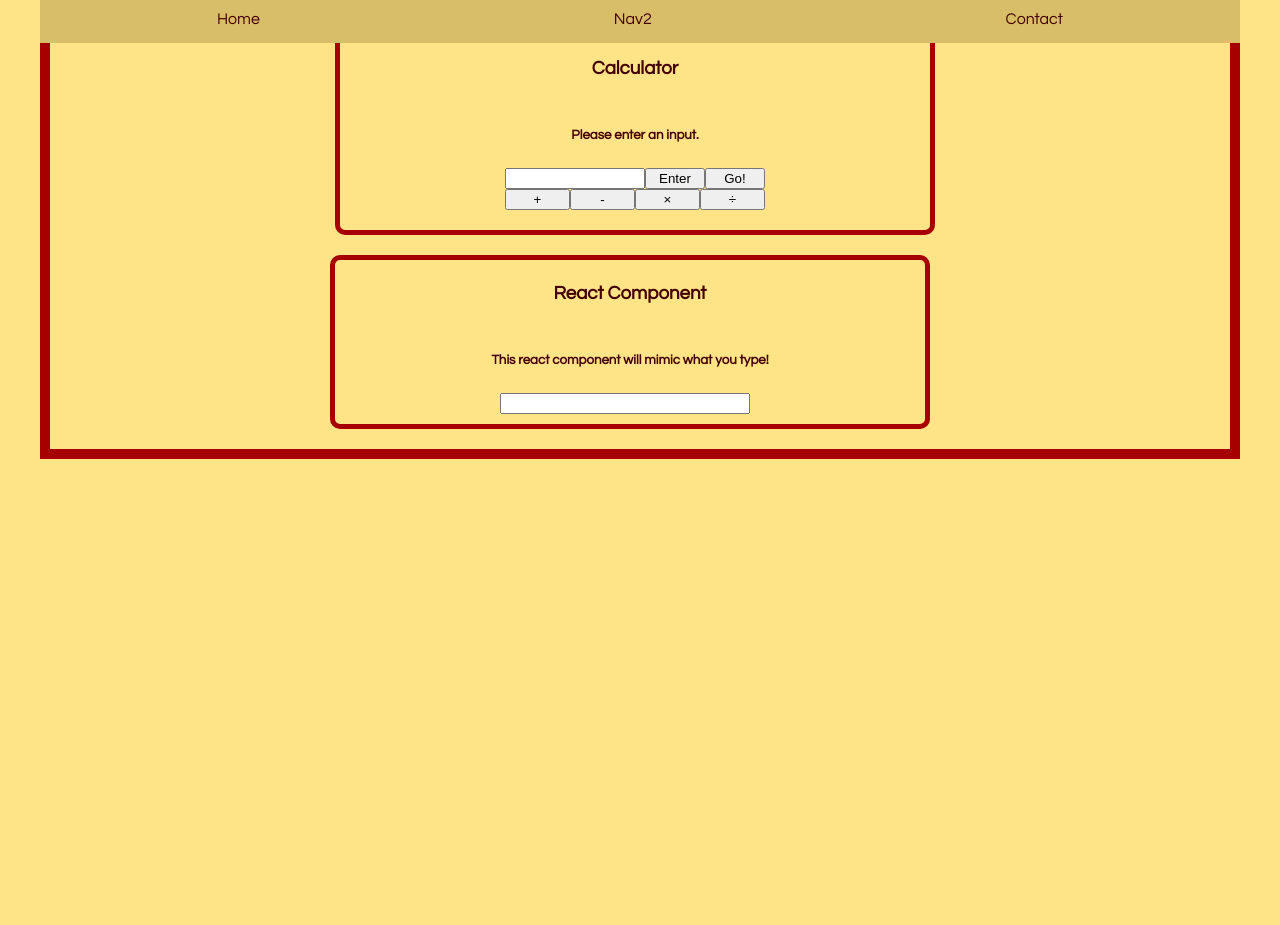
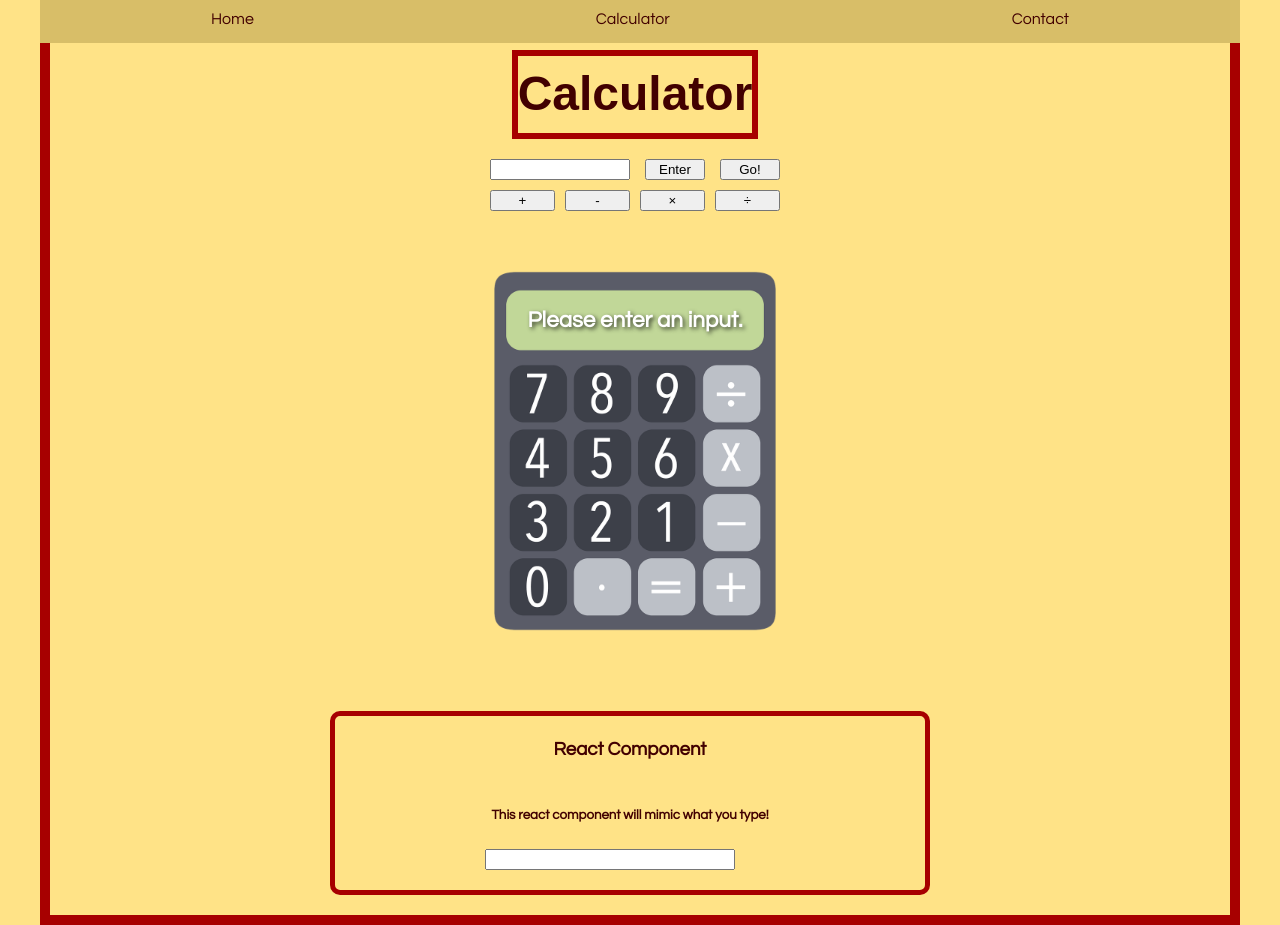
Before and after one commit to Bincabinca/CS370_FinalProject, a website: page public/calculator.html in a window 1280 px wide. Before the commit the page ends 800 px from the top, so only its background shows below. Drawn offline with nearby package versions, Linux system fonts and the light colour scheme.

Commit message:
Reformatting and added image under calculator result display.

```diff
--- a/public/nav2.html
+++ b/public/calculator.html
@@ -9,14 +9,16 @@
     <body>
         <div class="navbar">
             <a href="index.html"><div class="navbutton">Home</div></a>
-            <a href="nav2.html"><div class="navbutton">Nav2</div></a>
+            <a href="calculator.html"><div class="navbutton">Calculator</div></a>
             <a href="contact.html"><div class="navbutton">Contact</div></a>
+        </div>
 
-        </div>
         <div id="calcContainer">
             <div id="calculator">
-                <h3>Calculator</h3>
-                <h5 id="result">Please enter an input.</h5>
+
+                <h2>Calculator</h2>
+
+                <h5 class="imageContainer" id="result">Please enter an input.</h5>
                 <div id="entry">
                     <input type="number" id="numEntry"/>
                     <button id="numConfirm">Enter</button>
@@ -28,6 +30,7 @@
                     <button id="multiply" class="mathButton">×</button>
                     <button id="divide" class="mathButton">÷</button>
                 </div>
+                <img src="images/calculator.png" alt="Image of a calculator" width="50%">
             </div>
         </div>
         <div class="root"></div>
--- a/public/styles.css
+++ b/public/styles.css
@@ -124,6 +124,33 @@ a {
     top: 0;
 }
 
+.imageContainer {
+       position: absolute;
+       top: 44%;
+       left: 50%;
+       transform: translate(-50%, -50%);
+       z-index: 10;
+       color: white;
+       text-shadow: 2px 2px 4px rgba(0, 0, 0, 0.7);
+       margin: 0;
+       padding: 10px;
+       font-size: 1.4em;
+       font-weight: bold;
+}
+
+#calculator {
+    width: 600px;
+    text-align: center;
+    display: grid;
+    place-items: center;
+    position: relative;
+}
+
+#calculator img {
+    width: 80%;
+    height: auto;
+}
+
 .root {
     width: 100%;
     display: grid;
@@ -132,24 +159,17 @@ a {
     margin-top: 20px;
 }
 
-#calculator {
-    width: 600px;
-    text-align: center;
-    border: 5px solid #a70000;
-    border-radius: 10px;
-    display: grid;
-    place-items: center
-}
-
 #entry {
     display: grid;
     grid-template-columns: 140px 60px 60px;
+    gap: 15px;
+    padding-bottom: 10px;
 }
 
 #math {
     display: grid;
     grid-template-columns: 65px 65px 65px 65px;
-    padding-bottom: 20px;
+    gap: 10px;
 }
 
 #numEntry {
--- a/server.js
+++ b/server.js
@@ -7,9 +7,8 @@ app.use(express.static("public"));
 //Set to true to use query strings
 app.use(express.urlencoded({extended:true}));
 
-
 // API route for contact form submission
-//app.use("/api/contact", require("./routes/contact")); //disabled for testing - was causing crashes
+app.use("/api/contact", require("./routes/contact")); //disabled for testing - was causing crashes
 
 router.post("/", (req, res) => {
       const {name, email, message} = req.body;
```
Also changed, not shown: public/contact.html (+1 -1 lines), public/index.html (+1 -1 lines), public/images/calculator.png (added).
